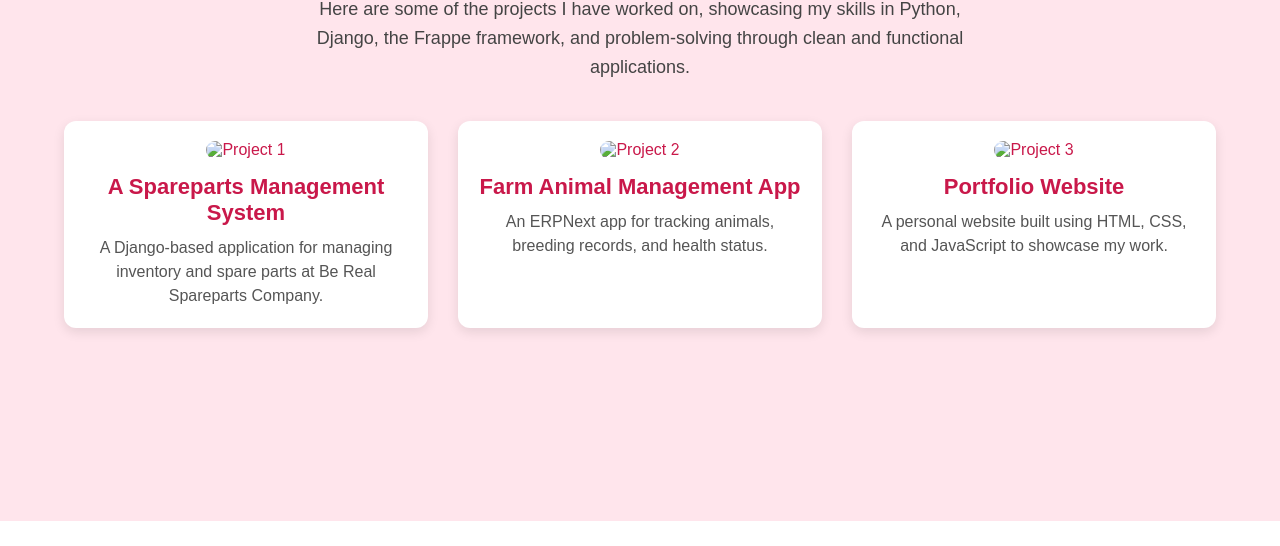
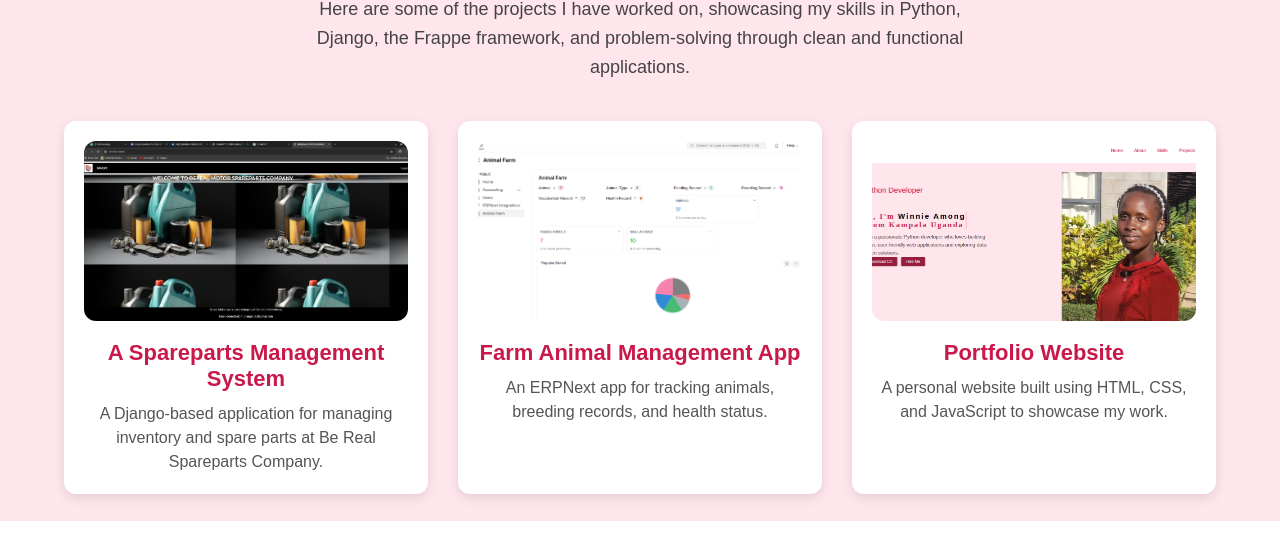
Before and after one commit to WinnieAmong/Website.io, a plain HTML site: page pages/projects.html in a window 1280 px wide. Shown: the part 178-724 px from the top of the page. Drawn offline with nearby package versions, Linux system fonts and the light colour scheme; the site is published under a folder, as on GitHub Pages, so addresses that start at the root find nothing.

Commit message:
Added links and path on images

```diff
--- a/pages/projects.html
+++ b/pages/projects.html
@@ -42,21 +42,21 @@
 
                 <!-- Project 1 -->
                 <div class="project-card">
-                    <img src="/Images/bereal.jpeg" alt="Project 1">
+                    <img src="../Images/bereal.jpeg" alt="Project 1">
                     <h3>A Spareparts Management System</h3>
                     <p>A Django-based application for managing inventory and spare parts at Be Real Spareparts Company.</p>
                 </div>
 
                 <!-- Project 2 -->
                 <div class="project-card">
-                    <img src="/Images/animal.png" alt="Project 2">
+                    <img src="../Images/animal.png" alt="Project 2">
                     <h3>Farm Animal Management App</h3>
                     <p>An ERPNext app for tracking animals, breeding records, and health status.</p>
                 </div>
 
                 <!-- Project 3 -->
                 <div class="project-card">
-                    <img src="/Images/web.png" alt="Project 3">
+                    <img src="../Images/web.png" alt="Project 3">
                     <h3>Portfolio Website</h3>
                     <p>A personal website built using HTML, CSS, and JavaScript to showcase my work.</p>
                 </div>
--- a/style/style.css
+++ b/style/style.css
@@ -27,7 +27,7 @@ body {
 #header{
     width: 100%;
     height: 80vh;
-    background-image: url(/Images/linked.jpeg);
+    background-image: url(../Images/linked.jpeg);
     background-size: contain;
     background-position: right center;
     background-repeat: no-repeat;
```
